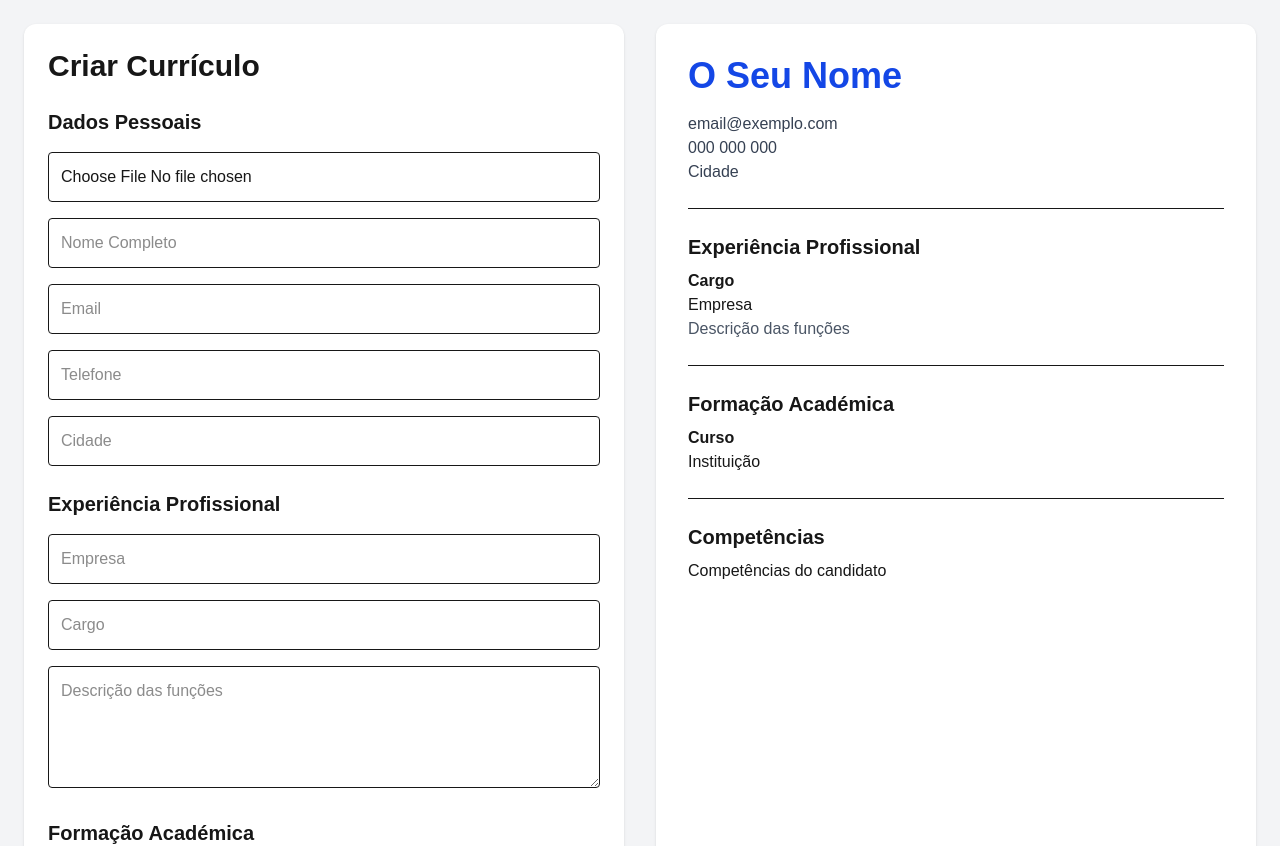
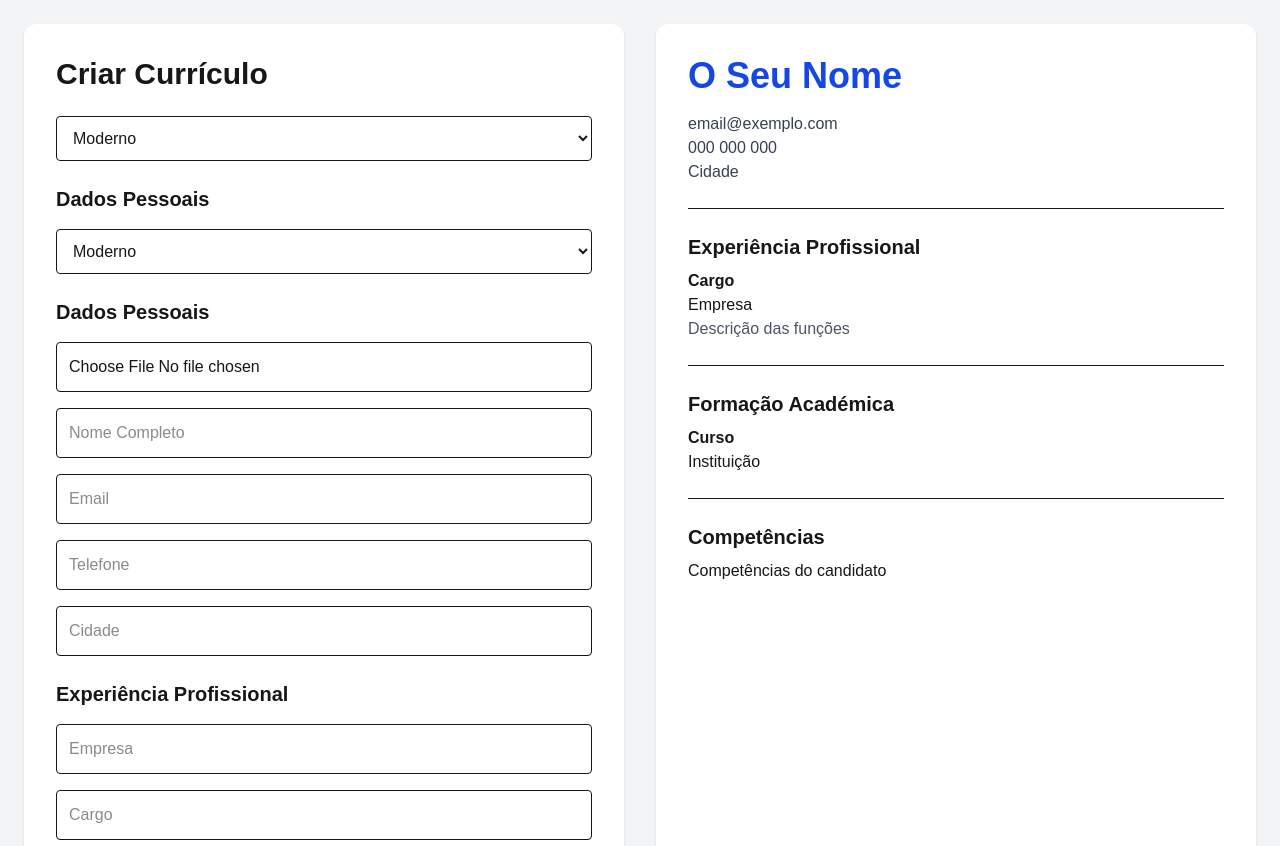
Before and after one commit to Gabrieldiogo-gd/CVMadurorooms, a Next.js app: page /criar-cv in a window 1280 px wide. Shown: the top 846 px of the page. Built offline with nearby package versions, Linux system fonts and the light colour scheme.

Commit message:
Adicionado seletor de modelos

```diff
--- a/app/criar-cv/page.tsx
+++ b/app/criar-cv/page.tsx
@@ -3,6 +3,7 @@
 import { useState } from "react";
 
 export default function CriarCV() {
+const [modelo, setModelo] = useState("moderno");
 const [foto, setFoto] = useState<string | null>(null);
 const [nome, setNome] = useState("");
   const [email, setEmail] = useState("");
@@ -23,11 +24,43 @@ const [nome, setNome] = useState("");
       <div className="max-w-7xl mx-auto grid md:grid-cols-2 gap-8">
 
         {/* Formulário */}
-        <div className="bg-white p-6 rounded-xl shadow">
+        <div
+  className={`p-8 rounded-xl shadow ${
+    modelo === "executivo"
+      ? "bg-gray-100"
+      : modelo === "criativo"
+      ? "bg-blue-50"
+      : "bg-white"
+  }`}
+>
           <h1 className="text-3xl font-bold mb-6">
-            Criar Currículo
-          </h1>
+  Criar Currículo
+</h1>
 
+<select
+  value={modelo}
+  onChange={(e) => setModelo(e.target.value)}
+  className="w-full border p-3 rounded mb-6"
+>
+  <option value="moderno">Moderno</option>
+  <option value="minimalista">Minimalista</option>
+  <option value="executivo">Executivo</option>
+  <option value="criativo">Criativo</option>
+</select>
+
+<h2 className="text-xl font-bold mb-4">
+  Dados Pessoais
+</h2>
+<select
+  value={modelo}
+  onChange={(e) => setModelo(e.target.value)}
+  className="w-full border p-3 rounded mb-6"
+>
+  <option value="moderno">Moderno</option>
+  <option value="minimalista">Minimalista</option>
+  <option value="executivo">Executivo</option>
+  <option value="criativo">Criativo</option>
+</select>
           <h2 className="text-xl font-bold mb-4">
             Dados Pessoais
           </h2>
```
